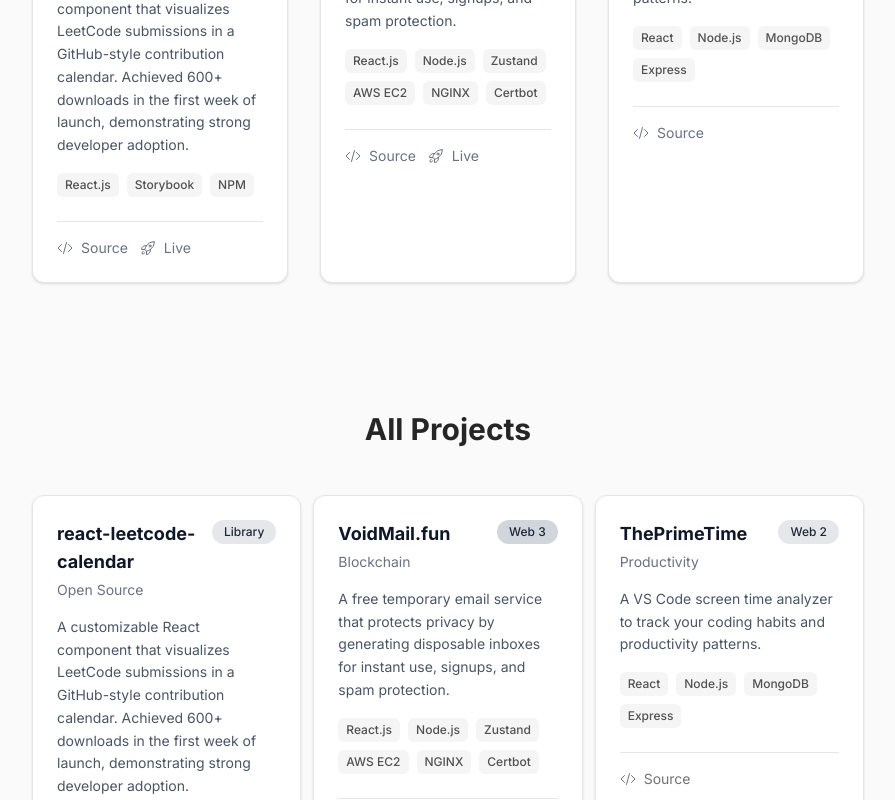
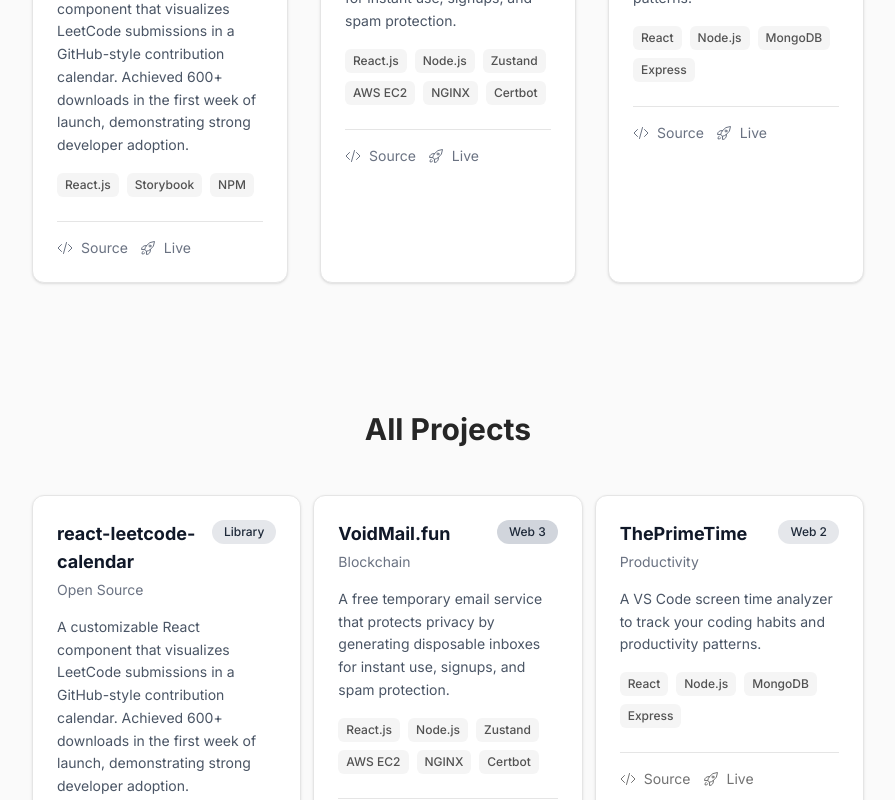
Before and after one commit to saurabhhh777/BunnysPortfolio, a Next.js app in the folder frontend/: page / in a window 1280 px wide. Shown: the part 2220-3020 px from the top of the page, without its empty margins (192-1087 px from the left). Built offline with nearby package versions, Linux system fonts and the light colour scheme.

Commit message:
feat: Update project URLs and links

```diff
--- a/frontend/src/app/page.tsx
+++ b/frontend/src/app/page.tsx
@@ -33,7 +33,7 @@ export default function Home() {
     {
       name: "ThePrimeTime",
       repo: "https://github.com/saurabhhh777/ThePrimeTime.git",
-      site: "#",
+      site: "https://theprimetime.vercel.app",
       description: "A VS Code screen time analyzer to track your coding habits and productivity patterns.",
       techStack: ["React", "Node.js", "MongoDB", "Express"],
       type: "Web 2",
@@ -83,7 +83,7 @@ export default function Home() {
     {
       name: "WalletX",
       repo: "https://github.com/saurabhhh777/WalletX",
-      site: "https://walletx-git-master-asksaurabh.vercel.app/",
+      site: "https://walletx-wine.vercel.app",
       description: "A modern, secure multi-chain crypto wallet supporting Ethereum and Solana, built with React, TypeScript, Node.js, and MongoDB.",
       techStack: [
         "React 18", "TypeScript", "TailwindCSS", "Node.js", "Express.js",
@@ -126,7 +126,7 @@ export default function Home() {
     {
       name: "SecondBrainApp",
       repo: "https://github.com/saurabhhh777/BrainlyApp.git",
-      site: "#",
+      site: "https://primebrainapp.vercel.app/",
       description: "A digital second brain to store and organize your thoughts and ideas.",
       techStack: ["MongoDb", "Express.js", "React.js", "Node.js"],
       type: "Web 2",
```
